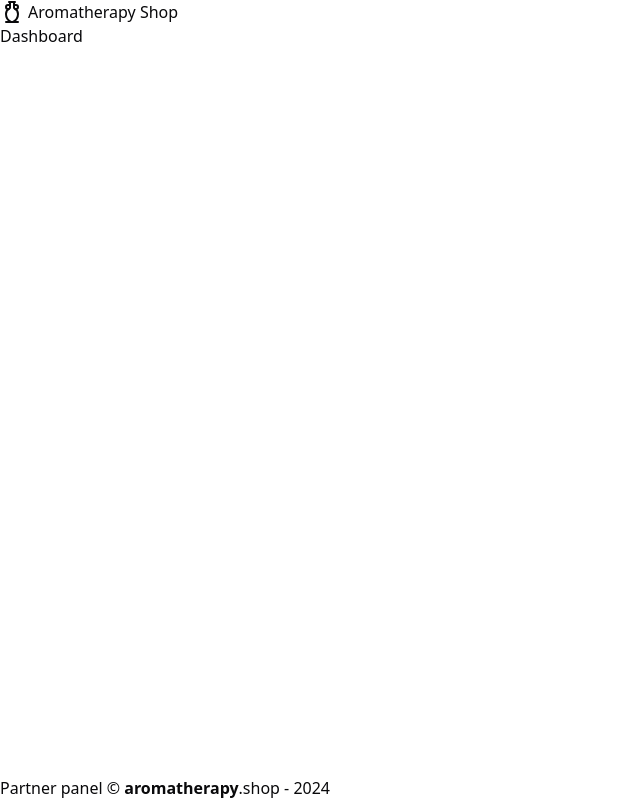
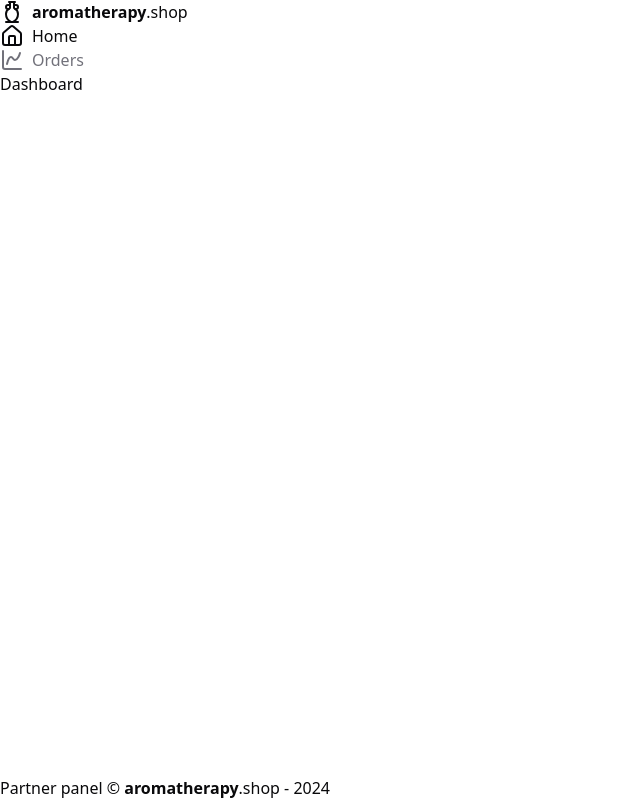
Before and after one commit to dwtoledo/Aromatherapy-Shop, a React (Vite) app: page / in a window 1280 px wide. Shown: the whole page, without its empty margins (0-640 px from the left). Built offline with nearby package versions, Linux system fonts and the light colour scheme.

Commit message:
Create NavLink component
Implement Home and Orders NavLinks

```diff
--- a/src/components/Header.tsx
+++ b/src/components/Header.tsx
@@ -1,25 +1,28 @@
-import { Amphora } from 'lucide-react'
-import { useNavigate } from 'react-router-dom'
+import { Amphora, ChartSpline, Home } from 'lucide-react'
+import { Link } from 'react-router-dom'
 
 import { Routes } from '@/routes'
 
+import { NavLink } from './NavLink'
+
 export function Header() {
-  const navigate = useNavigate()
-
-  function handleLogoClick() {
-    navigate(Routes.DASHBOARD)
-  }
-
   return (
     <header>
+
+      <div className="flex items-center gap-2">
+        <Amphora />
+        <span><b>aromatherapy</b>.shop</span>
+      </div>
+
       <nav>
-        <span
-          className="flex items-center gap-1 hover:cursor-pointer"
-          onClick={handleLogoClick}
-        >
-          <Amphora />
-          Aromatherapy Shop
-        </span>
+        <NavLink to={Routes.DASHBOARD}>
+          <Home />
+          Home
+        </NavLink>
+        <NavLink to={Routes.ORDERS}>
+          <ChartSpline />
+          Orders
+        </NavLink>
       </nav>
     </header>
   )
--- /dev/null
+++ b/src/components/NavLink.tsx
@@ -0,0 +1,15 @@
+import { Link, LinkProps, useLocation } from 'react-router-dom'
+
+type NavLinkProps = LinkProps
+
+export function NavLink(props: NavLinkProps) {
+  const { pathname } = useLocation()
+
+  return (
+    <Link
+      data-active={props.to === pathname}
+      className="flex items-center gap-2 hover:cursor-pointer text-muted-foreground hover:text-foreground data-[active=true]:text-foreground"
+      {...props}
+    />
+  )
+}
```
